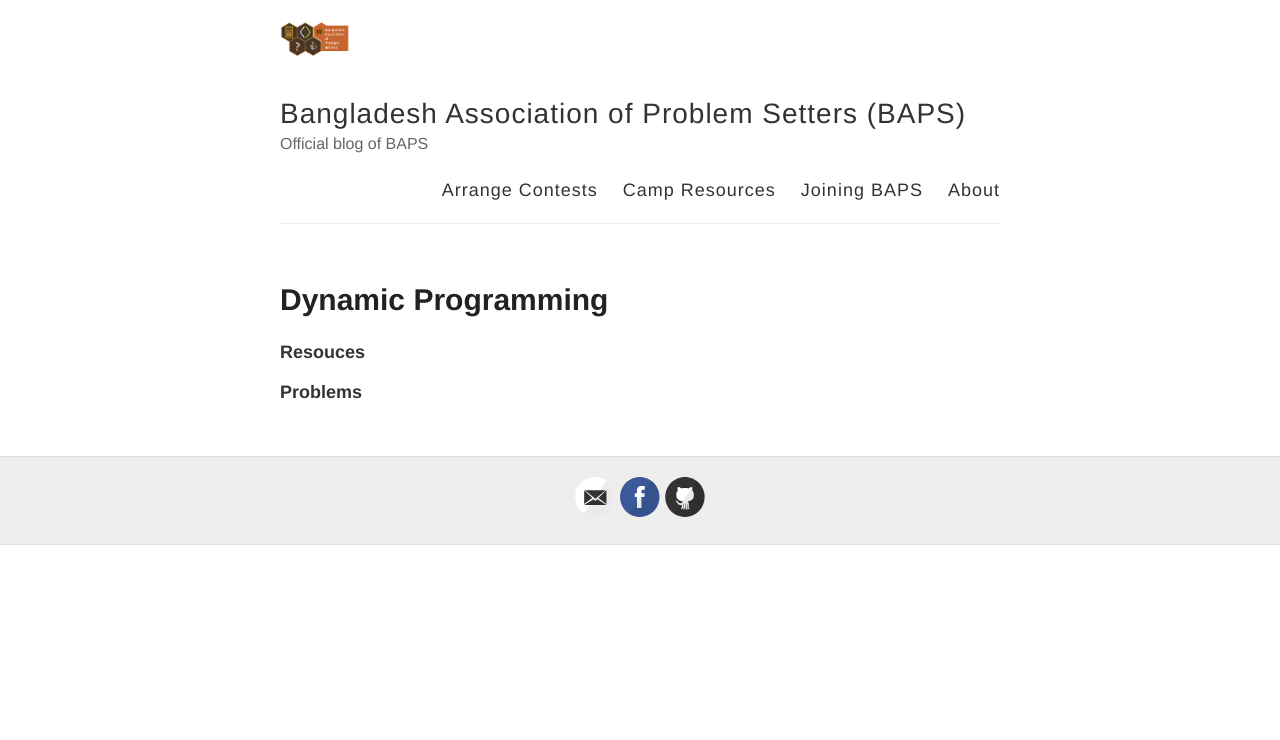
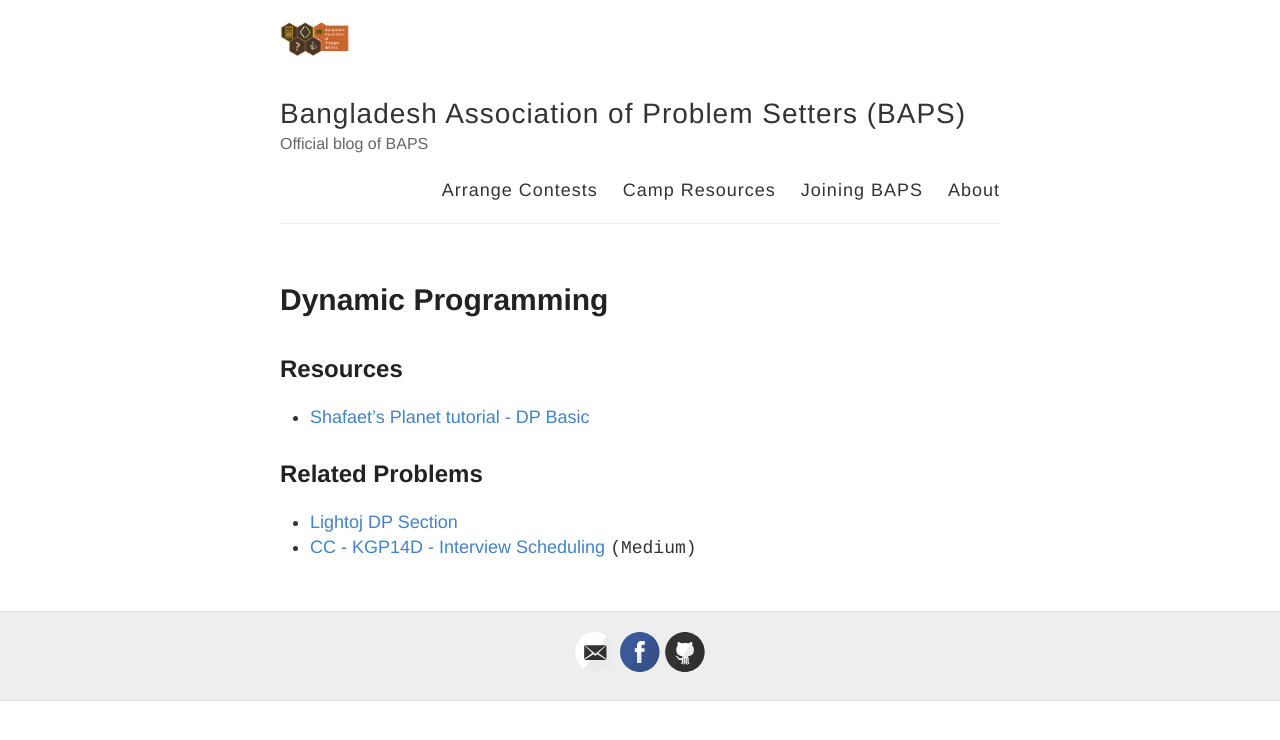
Before and after one commit to baps-bgd/baps-bgd.github.io, a Jekyll site: the page built from _posts/2020-10-5-dynamic-programming.md, in a window 1280 px wide. Shown: the top 740 px of the page. Built offline with Jekyll 4.4.1, drawn with Linux system fonts in a browser that asks for light colours.

Commit message:
Update 2020-10-5-dynamic-programming.md

```diff
--- a/_posts/2020-10-5-dynamic-programming.md
+++ b/_posts/2020-10-5-dynamic-programming.md
@@ -4,6 +4,11 @@ title: Dynamic Programming
 published: true
 ---
 
-**Resouces**
+## Resources
 
-**Problems**
+- [Shafaet's Planet tutorial - DP Basic](http://www.shafaetsplanet.com/?p=1022){:target="_blank"}
+
+## Related Problems
+
+- [Lightoj DP Section](http://lightoj.com/volume_problemcategory.php?category=Dynamic%20Programming){:target="_blank"}
+- [CC - KGP14D - Interview Scheduling](https://www.codechef.com/problems/KGP14D){:target="_blank"} `(Medium)`
```
